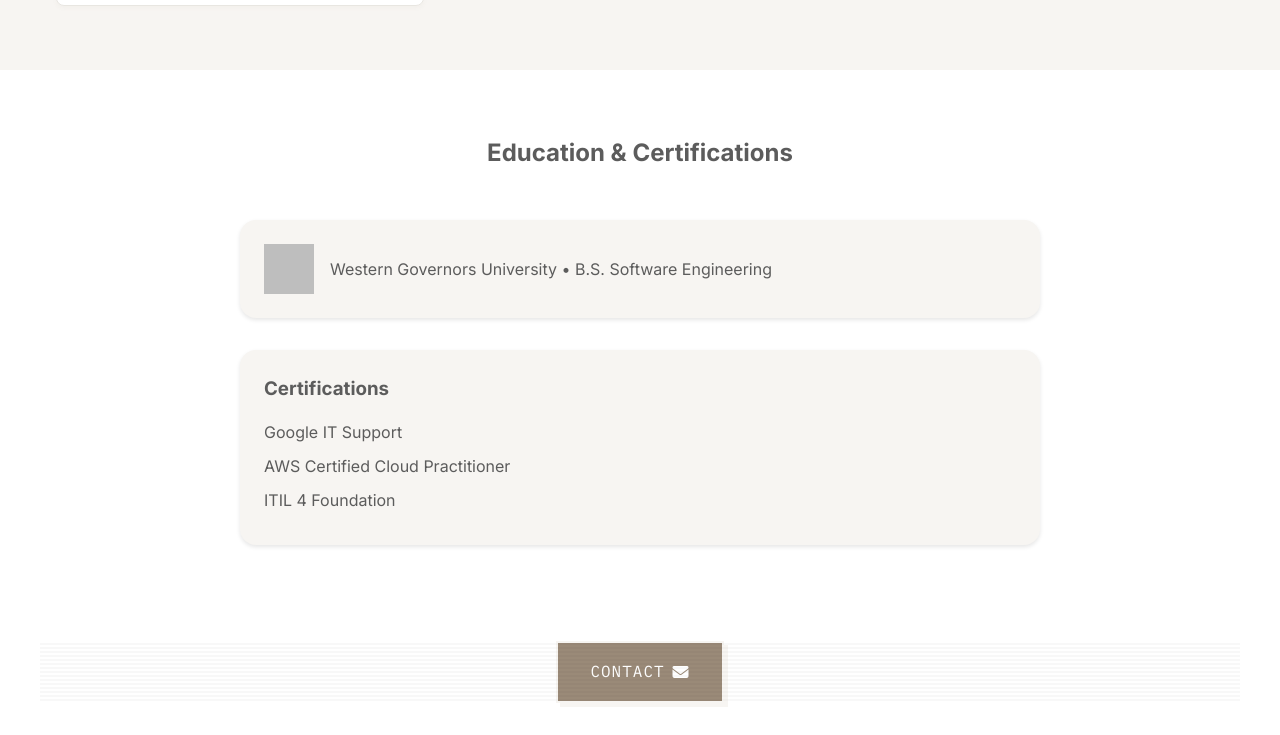
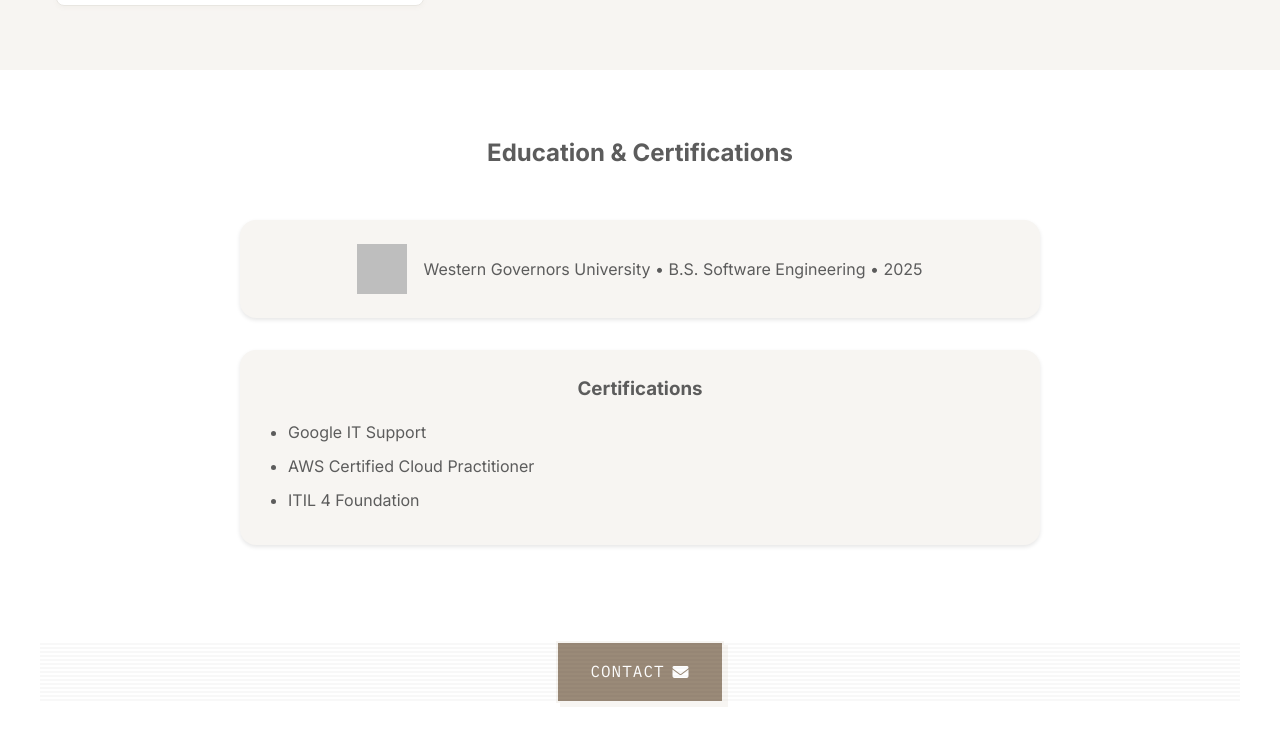
Before and after one commit to KohiiTM/Portfolio-Site, a plain HTML site: page public/index.html in a window 1280 px wide. Shown: the part 4870-5605 px from the top of the page. Drawn offline with Linux system fonts and the light colour scheme; no server answers; grey boxes are pictures that could not be loaded.

Commit message:
certs & edu

```diff
--- a/public/css/style.css
+++ b/public/css/style.css
@@ -578,12 +578,18 @@ input:checked + .slider:before {
 .university {
   display: flex;
   align-items: center;
+  justify-content: center;
   gap: 1rem;
   margin-bottom: 2rem;
   padding: 1.5rem;
   background-color: var(--bg-color);
   border-radius: 1rem;
   box-shadow: 0 2px 4px rgba(0, 0, 0, 0.1);
+}
+
+.university p {
+  margin: 0;
+  text-align: center;
 }
 
 .university-logo {
@@ -605,10 +611,12 @@ input:checked + .slider:before {
 
 .certifications h3 {
   margin-bottom: 1rem;
+  text-align: center;
 }
 
 .certifications ul {
-  list-style: none;
+  list-style: disc;
+  padding-left: 1.5rem;
 }
 
 .certifications li {
--- a/public/index.html
+++ b/public/index.html
@@ -590,7 +590,7 @@
                 alt="WGU Logo"
                 class="university-logo"
               />
-              <p>Western Governors University • B.S. Software Engineering</p>
+              <p>Western Governors University • B.S. Software Engineering • 2025</p>
             </div>
             <div class="certifications">
               <h3>Certifications</h3>
```
